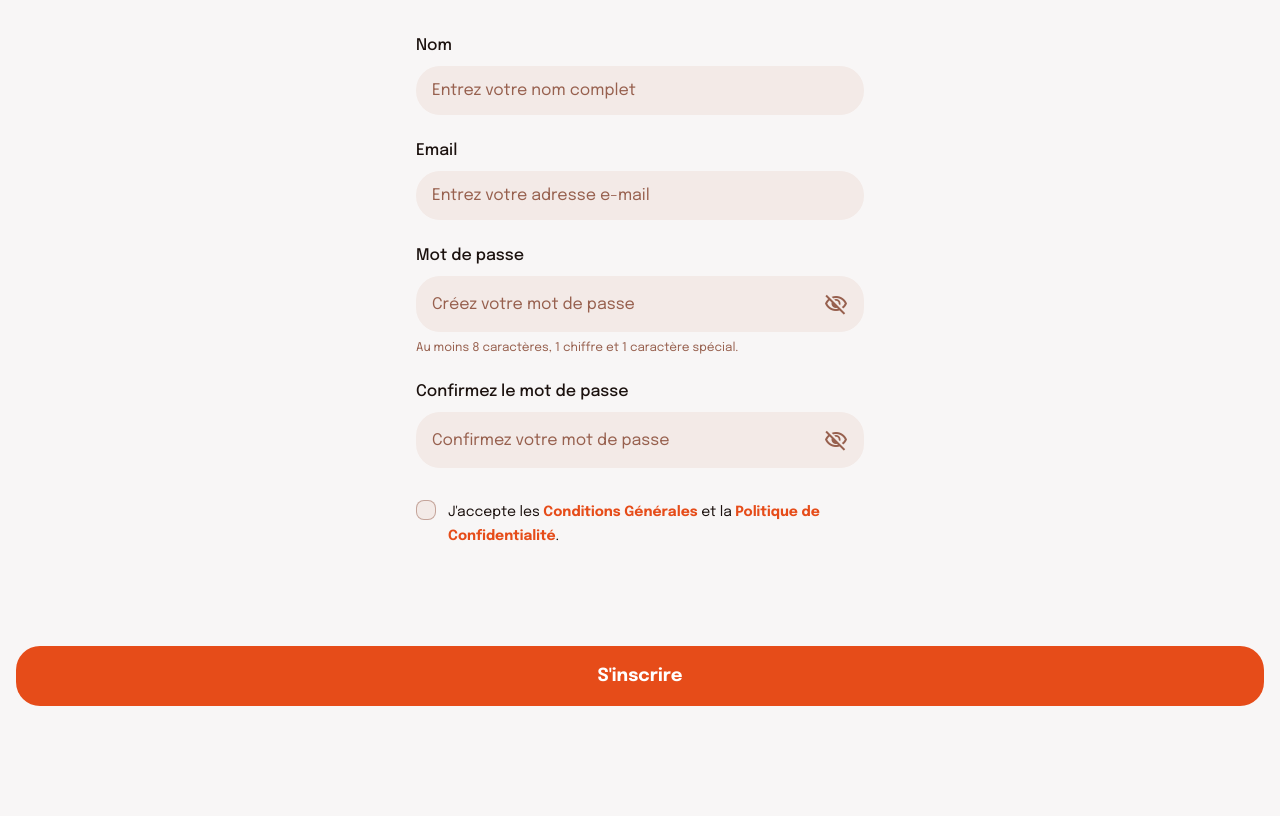
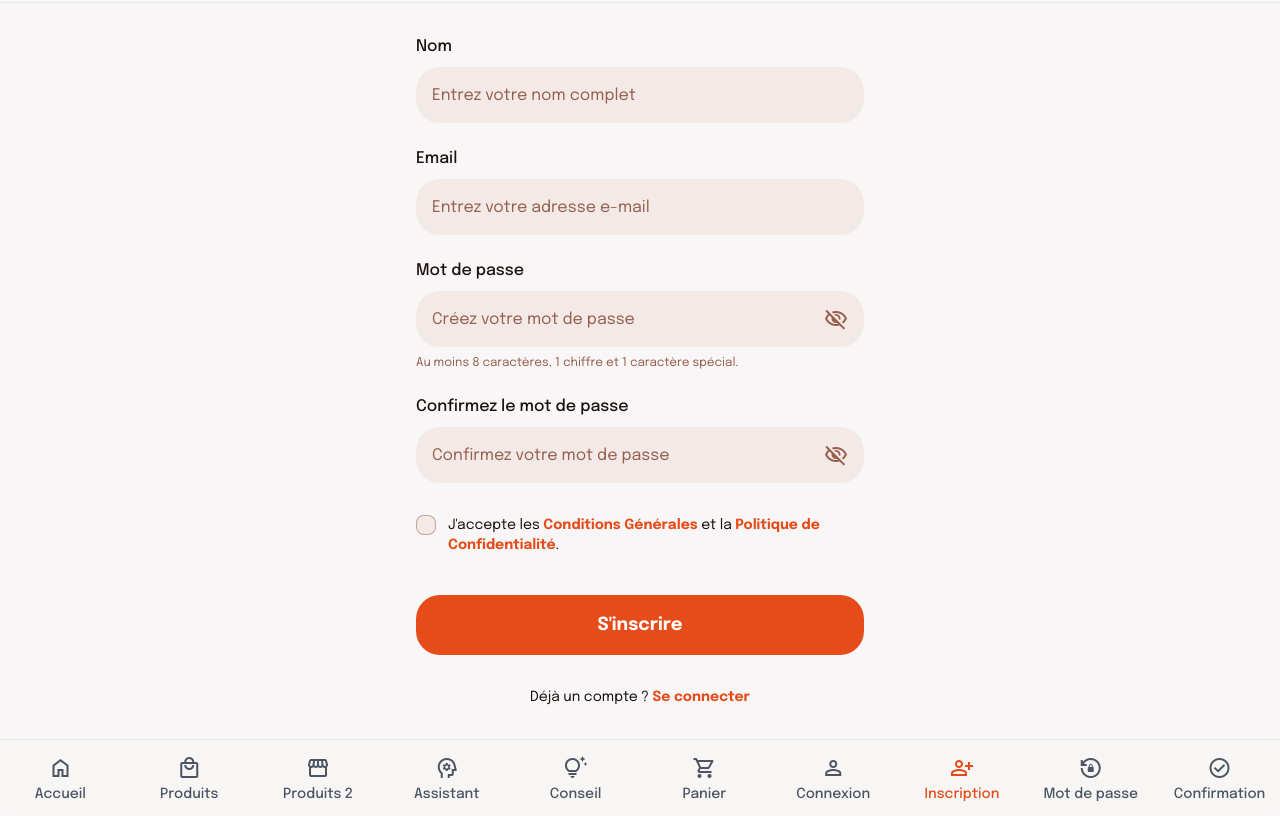
Before and after one commit to RacinesEtRituels/racinesetrituels, a plain HTML site: page inscription.html in a window 1280 px wide. Shown: the part 70-886 px from the top of the page. Drawn offline with nearby package versions, Linux system fonts and the light colour scheme.

Commit message:
Update inscription.html

```diff
--- a/inscription.html
+++ b/inscription.html
@@ -1,12 +1,19 @@
 <!DOCTYPE html>
+<html class="light" lang="fr">
+<head>
+  <meta charset="utf-8"/>
+  <meta name="viewport" content="width=device-width, initial-scale=1.0"/>
+  <title>Khamaré & Hibiscus - Inscription</title>
 
-<html class="light" lang="en"><head>
-<meta charset="utf-8"/>
-<title>Khamaré &amp; Hibiscus - Inscription</title>
+  <!-- TailwindCSS -->
   <script src="https://cdn.tailwindcss.com?plugins=forms,container-queries"></script>
-<link href="https://fonts.googleapis.com/css2?family=Epilogue:wght@400;500;700&amp;display=swap" rel="stylesheet"/>
+
+  <!-- Polices -->
+  <link href="https://fonts.googleapis.com/css2?family=Epilogue:wght@400;500;700&display=swap" rel="stylesheet"/>
   <link href="https://fonts.googleapis.com/css2?family=Material+Symbols+Outlined" rel="stylesheet"/>
-<script id="tailwind-config">
+
+  <!-- Thème Tailwind -->
+  <script>
     tailwind.config = {
       darkMode: "class",
       theme: {
@@ -25,67 +32,179 @@
           fontFamily: {
             "display": ["Epilogue", "sans-serif"]
           },
-          borderRadius: {"DEFAULT": "0.5rem", "lg": "1rem", "xl": "1.5rem", "full": "9999px"},
+          borderRadius: {
+            "DEFAULT": "0.5rem",
+            "lg": "1rem",
+            "xl": "1.5rem",
+            "full": "9999px"
+          },
         },
       },
     }
   </script>
+
   <style>
     body {
+      font-family: 'Epilogue', sans-serif;
       min-height: max(884px, 100dvh);
     }
   </style>
 </head>
-<body class="bg-background-light dark:bg-background-dark font-display text-text-light dark:text-text-dark">
-<div class="relative flex h-auto min-h-screen w-full flex-col group/design-root overflow-x-hidden">
-<div class="flex items-center p-4 pb-2 justify-between">
-<div class="text-text-light dark:text-text-dark flex size-12 shrink-0 items-center justify-center">
+
+<body class="bg-background-light dark:bg-background-dark text-text-light dark:text-text-dark">
+  <div class="relative flex min-h-screen w-full flex-col overflow-x-hidden">
+
+    <!-- Header -->
+    <header class="flex items-center p-4 pb-2 justify-between sticky top-0 bg-background-light/80 dark:bg-background-dark/80 backdrop-blur-sm border-b border-gray-200 dark:border-gray-700">
+      <a href="connexion.html" class="text-text-light dark:text-text-dark flex size-12 items-center justify-center hover:opacity-80 transition">
         <span class="material-symbols-outlined">arrow_back</span>
+      </a>
+      <h2 class="text-lg font-bold flex-1 text-center pr-12">Créez votre compte</h2>
+    </header>
+
+    <!-- Formulaire d'inscription -->
+    <main class="flex-1 px-4 py-8">
+      <div class="mx-auto max-w-md space-y-6">
+
+        <!-- Nom -->
+        <div>
+          <label for="name" class="block text-base font-medium pb-2">Nom</label>
+          <input id="name" type="text" placeholder="Entrez votre nom complet"
+                 class="form-input w-full rounded-xl h-14 p-4 text-base bg-input-bg-light dark:bg-input-bg-dark placeholder:text-placeholder-light dark:placeholder:text-placeholder-dark focus:ring-2 focus:ring-primary outline-none border-none"/>
         </div>
-<h2 class="text-text-light dark:text-text-dark text-lg font-bold leading-tight tracking-[-0.015em] flex-1 text-center">Créez votre compte</h2>
-<div class="size-12"></div>
+
+        <!-- Email -->
+        <div>
+          <label for="email" class="block text-base font-medium pb-2">Email</label>
+          <input id="email" type="email" placeholder="Entrez votre adresse e-mail"
+                 class="form-input w-full rounded-xl h-14 p-4 text-base bg-input-bg-light dark:bg-input-bg-dark placeholder:text-placeholder-light dark:placeholder:text-placeholder-dark focus:ring-2 focus:ring-primary outline-none border-none"/>
         </div>
-<div class="flex-1 px-4 py-8">
-<div class="mx-auto max-w-md space-y-6">
-<div class="flex flex-col min-w-40 flex-1">
-<label class="text-text-light dark:text-text-dark text-base font-medium leading-normal pb-2" for="name">Nom</label>
-<input class="form-input flex w-full min-w-0 flex-1 resize-none overflow-hidden rounded-xl text-text-light dark:text-text-dark focus:outline-0 focus:ring-2 focus:ring-primary border-none bg-input-bg-light dark:bg-input-bg-dark h-14 placeholder:text-placeholder-light dark:placeholder:text-placeholder-dark p-4 text-base font-normal leading-normal" id="name" placeholder="Entrez votre nom complet" value=""/>
-</div>
-<div class="flex flex-col min-w-40 flex-1">
-<label class="text-text-light dark:text-text-dark text-base font-medium leading-normal pb-2" for="email">Email</label>
-<input class="form-input flex w-full min-w-0 flex-1 resize-none overflow-hidden rounded-xl text-text-light dark:text-text-dark focus:outline-0 focus:ring-2 focus:ring-primary border-none bg-input-bg-light dark:bg-input-bg-dark h-14 placeholder:text-placeholder-light dark:placeholder:text-placeholder-dark p-4 text-base font-normal leading-normal" id="email" placeholder="Entrez votre adresse e-mail" type="email" value=""/>
-</div>
-<div class="flex flex-col min-w-40 flex-1">
-<label class="text-text-light dark:text-text-dark text-base font-medium leading-normal pb-2" for="password">Mot de passe</label>
-<div class="flex w-full flex-1 items-stretch rounded-xl bg-input-bg-light dark:bg-input-bg-dark">
-<input class="form-input flex w-full min-w-0 flex-1 resize-none overflow-hidden rounded-xl text-text-light dark:text-text-dark focus:outline-0 focus:ring-2 focus:ring-primary border-none bg-transparent h-14 placeholder:text-placeholder-light dark:placeholder:text-placeholder-dark p-4 rounded-r-none border-r-0 pr-2 text-base font-normal leading-normal" id="password" placeholder="Créez votre mot de passe" type="password" value=""/>
-<button aria-label="Toggle password visibility" class="text-placeholder-light dark:text-placeholder-dark flex border-none bg-transparent items-center justify-center pr-4 rounded-r-xl border-l-0">
+
+        <!-- Mot de passe -->
+        <div>
+          <label for="password" class="block text-base font-medium pb-2">Mot de passe</label>
+          <div class="flex w-full items-stretch rounded-xl bg-input-bg-light dark:bg-input-bg-dark">
+            <input id="password" type="password" placeholder="Créez votre mot de passe"
+                   class="form-input flex-1 h-14 p-4 bg-transparent rounded-l-xl placeholder:text-placeholder-light dark:placeholder:text-placeholder-dark focus:ring-2 focus:ring-primary outline-none border-none"/>
+            <button type="button" aria-label="Afficher le mot de passe"
+                    class="text-placeholder-light dark:text-placeholder-dark pr-4 flex items-center justify-center">
               <span class="material-symbols-outlined">visibility_off</span>
             </button>
           </div>
-<p class="text-xs text-placeholder-light dark:text-placeholder-dark mt-2">Au moins 8 caractères, 1 chiffre et 1 caractère spécial.</p>
+          <p class="text-xs text-placeholder-light dark:text-placeholder-dark mt-2">
+            Au moins 8 caractères, 1 chiffre et 1 caractère spécial.
+          </p>
         </div>
-<div class="flex flex-col min-w-40 flex-1">
-<label class="text-text-light dark:text-text-dark text-base font-medium leading-normal pb-2" for="confirm-password">Confirmez le mot de passe</label>
-<div class="flex w-full flex-1 items-stretch rounded-xl bg-input-bg-light dark:bg-input-bg-dark">
-<input class="form-input flex w-full min-w-0 flex-1 resize-none overflow-hidden rounded-xl text-text-light dark:text-text-dark focus:outline-0 focus:ring-2 focus:ring-primary border-none bg-transparent h-14 placeholder:text-placeholder-light dark:placeholder:text-placeholder-dark p-4 rounded-r-none border-r-0 pr-2 text-base font-normal leading-normal" id="confirm-password" placeholder="Confirmez votre mot de passe" type="password" value=""/>
-<button aria-label="Toggle password visibility" class="text-placeholder-light dark:text-placeholder-dark flex border-none bg-transparent items-center justify-center pr-4 rounded-r-xl border-l-0">
+
+        <!-- Confirmation mot de passe -->
+        <div>
+          <label for="confirm-password" class="block text-base font-medium pb-2">Confirmez le mot de passe</label>
+          <div class="flex w-full items-stretch rounded-xl bg-input-bg-light dark:bg-input-bg-dark">
+            <input id="confirm-password" type="password" placeholder="Confirmez votre mot de passe"
+                   class="form-input flex-1 h-14 p-4 bg-transparent rounded-l-xl placeholder:text-placeholder-light dark:placeholder:text-placeholder-dark focus:ring-2 focus:ring-primary outline-none border-none"/>
+            <button type="button" aria-label="Afficher le mot de passe"
+                    class="text-placeholder-light dark:text-placeholder-dark pr-4 flex items-center justify-center">
               <span class="material-symbols-outlined">visibility_off</span>
             </button>
           </div>
         </div>
+
+        <!-- Conditions -->
         <div class="flex items-start space-x-3 pt-2">
-<input class="form-checkbox h-5 w-5 rounded border-placeholder-light/50 text-primary bg-input-bg-light dark:bg-input-bg-dark focus:ring-primary" id="terms" type="checkbox"/>
-<div class="flex-1">
-<label class="text-sm text-text-light dark:text-text-dark" for="terms">J'accepte les <a class="font-semibold text-primary hover:underline" href="#">Conditions Générales</a> et la <a class="font-semibold text-primary hover:underline" href="#">Politique de Confidentialité</a>.</label>
+          <input id="terms" type="checkbox"
+                 class="form-checkbox h-5 w-5 rounded border-placeholder-light/50 text-primary bg-input-bg-light dark:bg-input-bg-dark focus:ring-primary"/>
+          <label for="terms" class="text-sm">
+            J'accepte les <a href="#" class="font-semibold text-primary hover:underline">Conditions Générales</a> et la
+            <a href="#" class="font-semibold text-primary hover:underline">Politique de Confidentialité</a>.
+          </label>
         </div>
+
+        <!-- Bouton d'inscription -->
+        <div class="pt-4">
+          <a href="index.html"
+             class="block w-full text-center bg-primary text-white font-bold py-4 px-4 rounded-xl text-lg hover:bg-primary/90 focus:ring-2 focus:ring-primary transition">
+            S'inscrire
+          </a>
         </div>
+
+        <!-- Lien connexion -->
+        <p class="text-center text-sm pt-2">
+          Déjà un compte ?
+          <a href="connexion.html" class="font-semibold text-primary hover:underline">Se connecter</a>
+        </p>
       </div>
+    </main>
+
+    <!-- 🚀 Footer adaptatif -->
+    <footer class="sticky bottom-0 w-full bg-background-light/80 dark:bg-background-dark/80 backdrop-blur-sm border-t border-gray-200 dark:border-gray-700">
+      <!-- Mobile -->
+      <div class="flex justify-around py-2 md:hidden text-gray-600 dark:text-gray-400 text-xs font-medium">
+        <a href="index.html" class="flex flex-col items-center hover:text-primary transition">
+          <span class="material-symbols-outlined text-2xl">home</span>
+          Accueil
+        </a>
+        <a href="produits.html" class="flex flex-col items-center hover:text-primary transition">
+          <span class="material-symbols-outlined text-2xl">local_mall</span>
+          Produits
+        </a>
+        <a href="assistantIA.html" class="flex flex-col items-center hover:text-primary transition">
+          <span class="material-symbols-outlined text-2xl">psychology</span>
+          Assistant
+        </a>
+        <a href="panier.html" class="flex flex-col items-center hover:text-primary transition">
+          <span class="material-symbols-outlined text-2xl">shopping_cart</span>
+          Panier
+        </a>
+        <a href="connexion.html" class="flex flex-col items-center hover:text-primary transition">
+          <span class="material-symbols-outlined text-2xl">person</span>
+          Profil
+        </a>
       </div>
-<div class="px-4 py-6">
-<button class="w-full bg-primary text-white font-bold py-4 px-4 rounded-xl text-lg hover:bg-primary/90 focus:outline-none focus:ring-2 focus:ring-offset-2 focus:ring-offset-background-light dark:focus:ring-offset-background-dark focus:ring-primary transition-colors">
-      S'inscrire
-    </button>
+
+      <!-- Ordinateur -->
+      <div class="hidden md:grid md:grid-cols-5 lg:grid-cols-10 gap-2 py-3 text-center text-gray-600 dark:text-gray-400 text-sm font-medium">
+        <a href="index.html" class="flex flex-col items-center hover:text-primary transition">
+          <span class="material-symbols-outlined text-2xl">home</span>
+          Accueil
+        </a>
+        <a href="produits.html" class="flex flex-col items-center hover:text-primary transition">
+          <span class="material-symbols-outlined text-2xl">local_mall</span>
+          Produits
+        </a>
+        <a href="produits2.html" class="flex flex-col items-center hover:text-primary transition">
+          <span class="material-symbols-outlined text-2xl">storefront</span>
+          Produits 2
+        </a>
+        <a href="assistantIA.html" class="flex flex-col items-center hover:text-primary transition">
+          <span class="material-symbols-outlined text-2xl">psychology</span>
+          Assistant
+        </a>
+        <a href="conseil.html" class="flex flex-col items-center hover:text-primary transition">
+          <span class="material-symbols-outlined text-2xl">tips_and_updates</span>
+          Conseil
+        </a>
+        <a href="panier.html" class="flex flex-col items-center hover:text-primary transition">
+          <span class="material-symbols-outlined text-2xl">shopping_cart</span>
+          Panier
+        </a>
+        <a href="connexion.html" class="flex flex-col items-center hover:text-primary transition">
+          <span class="material-symbols-outlined text-2xl">person</span>
+          Connexion
+        </a>
+        <a href="inscription.html" class="flex flex-col items-center text-primary">
+          <span class="material-symbols-outlined text-2xl">person_add</span>
+          Inscription
+        </a>
+        <a href="recupmotdepass.html" class="flex flex-col items-center hover:text-primary transition">
+          <span class="material-symbols-outlined text-2xl">lock_reset</span>
+          Mot de passe
+        </a>
+        <a href="confreinimotPass.html" class="flex flex-col items-center hover:text-primary transition">
+          <span class="material-symbols-outlined text-2xl">check_circle</span>
+          Confirmation
+        </a>
       </div>
+    </footer>
   </div>
-</body></html>
+</body>
+</html>
```
Lines whose indentation alone changed are shown as unchanged.
